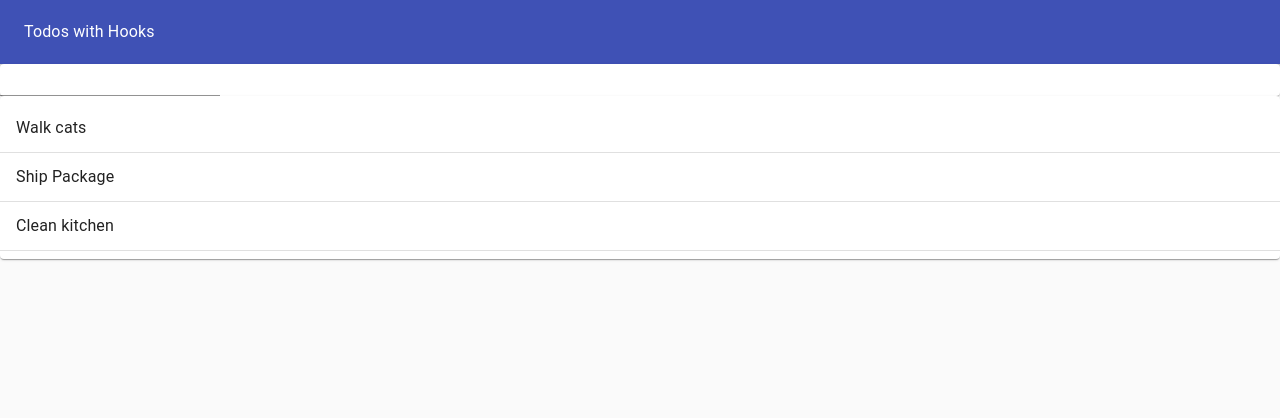
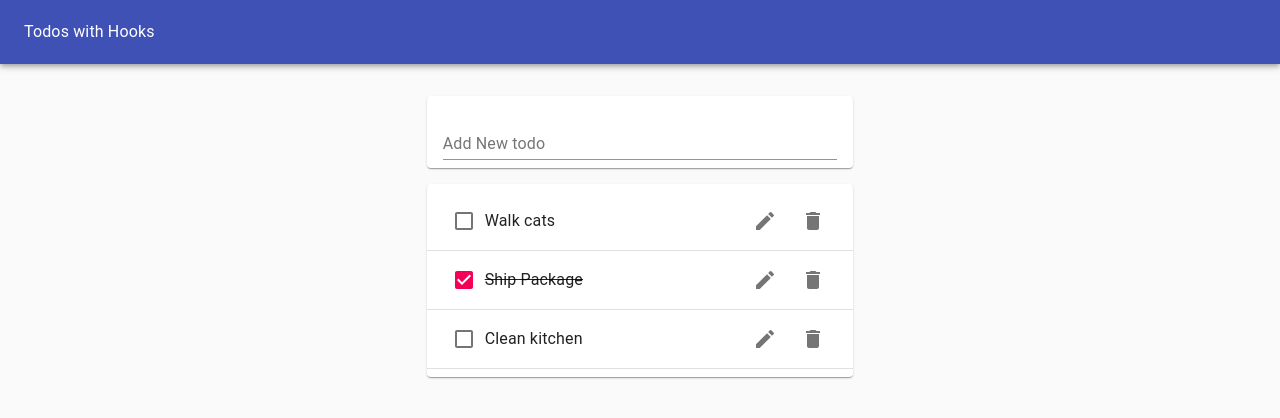
Before and after one commit to spencerhaugh/Todo-App-Hooks, a React (Create React App) app: page / in a window 1280 px wide. Shown: the top 418 px of the page. Built offline with nearby package versions, Linux system fonts and the light colour scheme.

Commit message:
Add form icons and Todo component

```diff
--- a/package.json
+++ b/package.json
@@ -4,6 +4,7 @@
   "private": true,
   "dependencies": {
     "@material-ui/core": "^4.11.4",
+    "@material-ui/icons": "^4.11.2",
     "@testing-library/jest-dom": "^5.13.0",
     "@testing-library/react": "^11.2.7",
     "@testing-library/user-event": "^12.8.3",
--- /dev/null
+++ b/src/components/Todo.js
@@ -0,0 +1,25 @@
+import React from 'react';
+import ListItem from '@material-ui/core/ListItem';
+import ListItemText from '@material-ui/core/ListItemText';
+import Checkbox from '@material-ui/core/Checkbox';
+import ListItemSecondaryAction from '@material-ui/core/ListItemSecondaryAction';
+import IconButton from '@material-ui/core/IconButton';
+import DeleteIcon from '@material-ui/icons/Delete';
+import EditIcon from '@material-ui/icons/Edit';
+
+export default function Todo({ task, completed }) {
+    return (
+        <ListItem>
+            <Checkbox tabIndex={-1} checked={completed} />
+            <ListItemText style={{ textDecoration: completed ? "line-through" : "none" }}>{task}</ListItemText>
+            <ListItemSecondaryAction>
+                <IconButton aria-label='Edit'>
+                    <EditIcon />
+                </IconButton>
+                <IconButton aria-label='Delete'>
+                    <DeleteIcon />
+                </IconButton>
+            </ListItemSecondaryAction>
+        </ListItem>
+    )
+}
--- a/src/components/TodoApp.js
+++ b/src/components/TodoApp.js
@@ -10,7 +10,7 @@ import { Typography } from '@material-ui/core';
 function TodoApp() {
     const initialTodos = [
         { id: 1, task: 'Walk cats', completed: false },
-        { id: 2, task: 'Ship Package', completed: false },
+        { id: 2, task: 'Ship Package', completed: true },
         { id: 3, task: 'Clean kitchen', completed: false }
     ]
     const [todos, setTodos] = useState(initialTodos);
@@ -31,8 +31,12 @@ function TodoApp() {
                     <Typography color='inherit'>Todos with Hooks</Typography>
                 </Toolbar>
             </AppBar>
-            <TodoForm addTodo={addTodo} />
-            <TodoList todos={todos} />
+            <Grid container justify='center' style={{ marginTop: '1rem' }}>
+                <Grid item xs={11} md={8} lg={4}>
+                    <TodoForm addTodo={addTodo} />
+                    <TodoList todos={todos} />
+                </Grid>
+            </Grid>
         </Paper>
     )
 }
--- a/src/components/TodoForm.js
+++ b/src/components/TodoForm.js
@@ -6,13 +6,13 @@ import useInputState from '../hooks/useInputState';
 export default function TodoForm({ addTodo }) {
     const [value, handleChange, reset] = useInputState('');
     return (
-        <Paper>
+        <Paper style={{ margin: "1rem 0", padding: "0 1rem" }}>
             <form onSubmit={e => {
                 e.preventDefault();
                 addTodo(value);
                 reset()
             }}>
-                <TextField value={value} onChange={handleChange} />
+                <TextField value={value} onChange={handleChange} margin='normal' label='Add New todo' fullWidth />
             </form>
 
         </Paper>
--- a/src/components/TodoList.js
+++ b/src/components/TodoList.js
@@ -1,8 +1,8 @@
 import React from 'react';
+import Todo from './Todo';
 import Paper from '@material-ui/core/Paper';
 import List from '@material-ui/core/List';
-import ListItem from '@material-ui/core/ListItem';
-import ListItemText from '@material-ui/core/ListItemText';
+
 import Divider from '@material-ui/core/Divider';
 
 
@@ -12,11 +12,7 @@ function TodoList(props) {
             <List>
                 {props.todos.map(todo => (
                     <>
-                        <ListItem>
-                            <ListItemText>
-                                {todo.task}
-                            </ListItemText>
-                        </ListItem>
+                        <Todo task={todo.task} key={todo.id} completed={todo.completed} />
                         <Divider />
                     </>
                 ))}
```
Also changed, not shown: 1 other file (tests, documents, lock files or other folders).
